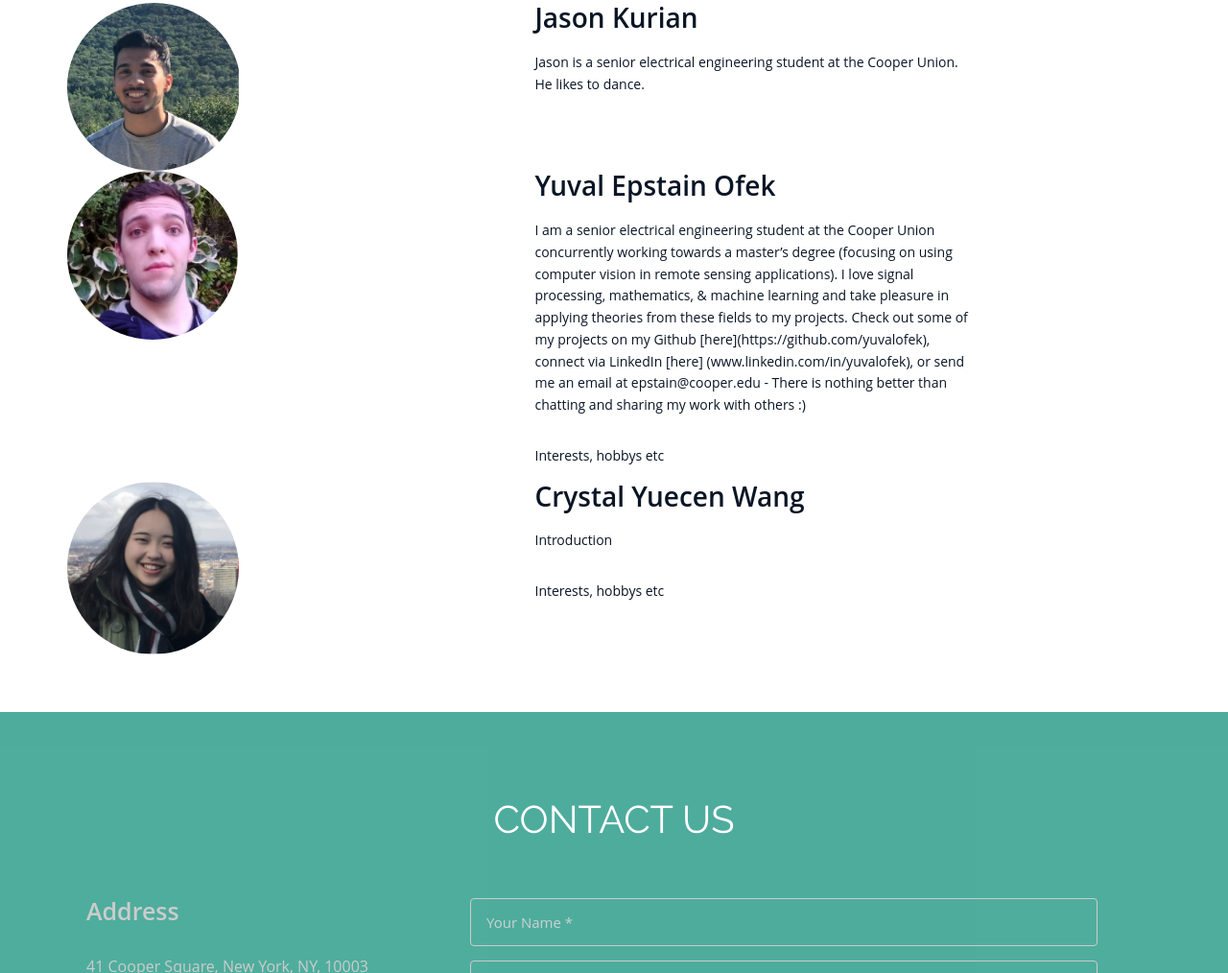
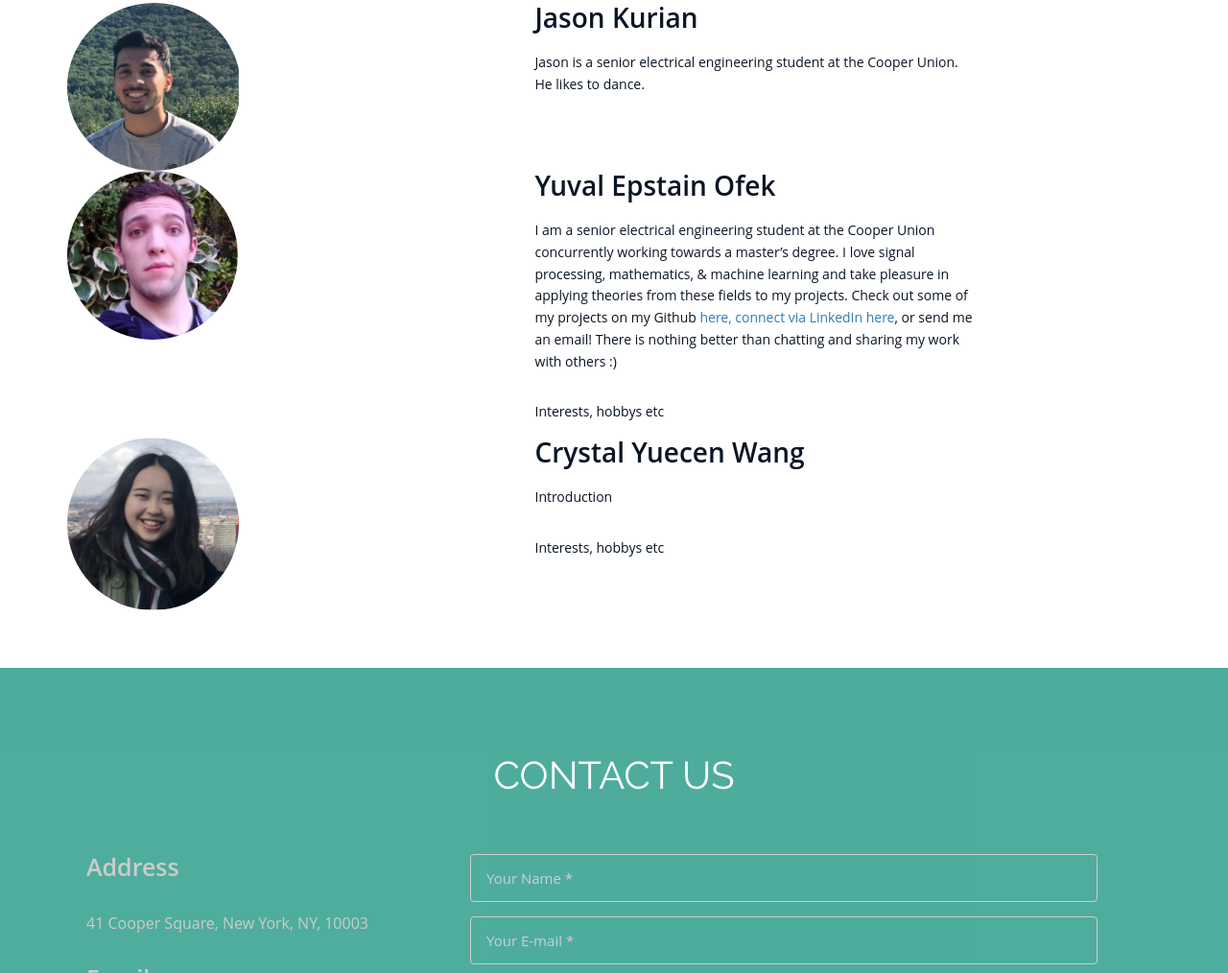
Before and after one commit to tinydance/tinydance.github.io, a plain HTML site: page index.html in a window 1280 px wide. Shown: the part 3795-4809 px from the top of the page at 96% size. Drawn offline with Linux system fonts and the light colour scheme.

Commit message:
fix links in about me

```diff
--- a/index.html
+++ b/index.html
@@ -420,7 +420,7 @@
             <div class="col-md-5"> <img class="img-circle" src="img/Yuval.png" align=""> </div>
             <div class="col-md-5">
               <h3>Yuval Epstain Ofek</h3>
-              <p>I am a senior electrical engineering student at the Cooper Union concurrently working towards a master’s degree (focusing on using computer vision in remote sensing applications). I love signal processing, mathematics, & machine learning and take pleasure in applying theories from these fields to my projects. Check out some of my projects on my Github [here](https://github.com/yuvalofek), connect via LinkedIn [here] (www.linkedin.com/in/yuvalofek), or send me an email at epstain@cooper.edu - There is nothing better than chatting and sharing my work with others :)
+              <p>I am a senior electrical engineering student at the Cooper Union concurrently working towards a master’s degree. I love signal processing, mathematics, & machine learning and take pleasure in applying theories from these fields to my projects. Check out some of my projects on my Github <a href="https://github.com/yuvalofek">here<a/>, connect via LinkedIn <a href="www.linkedin.com/in/yuvalofek">here</a>, or send me an email!  There is nothing better than chatting and sharing my work with others :)
               </p>
               <p>Interests, hobbys etc </p>
             </div>
```
